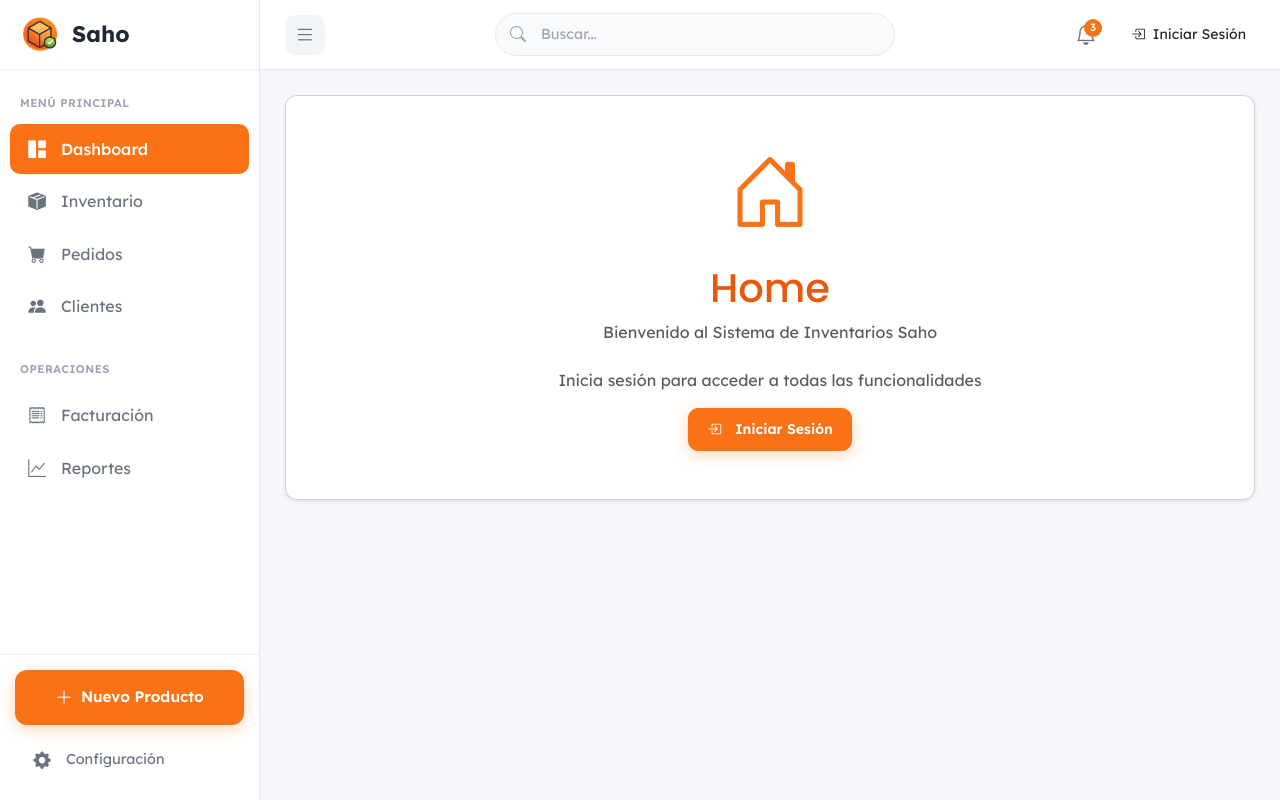
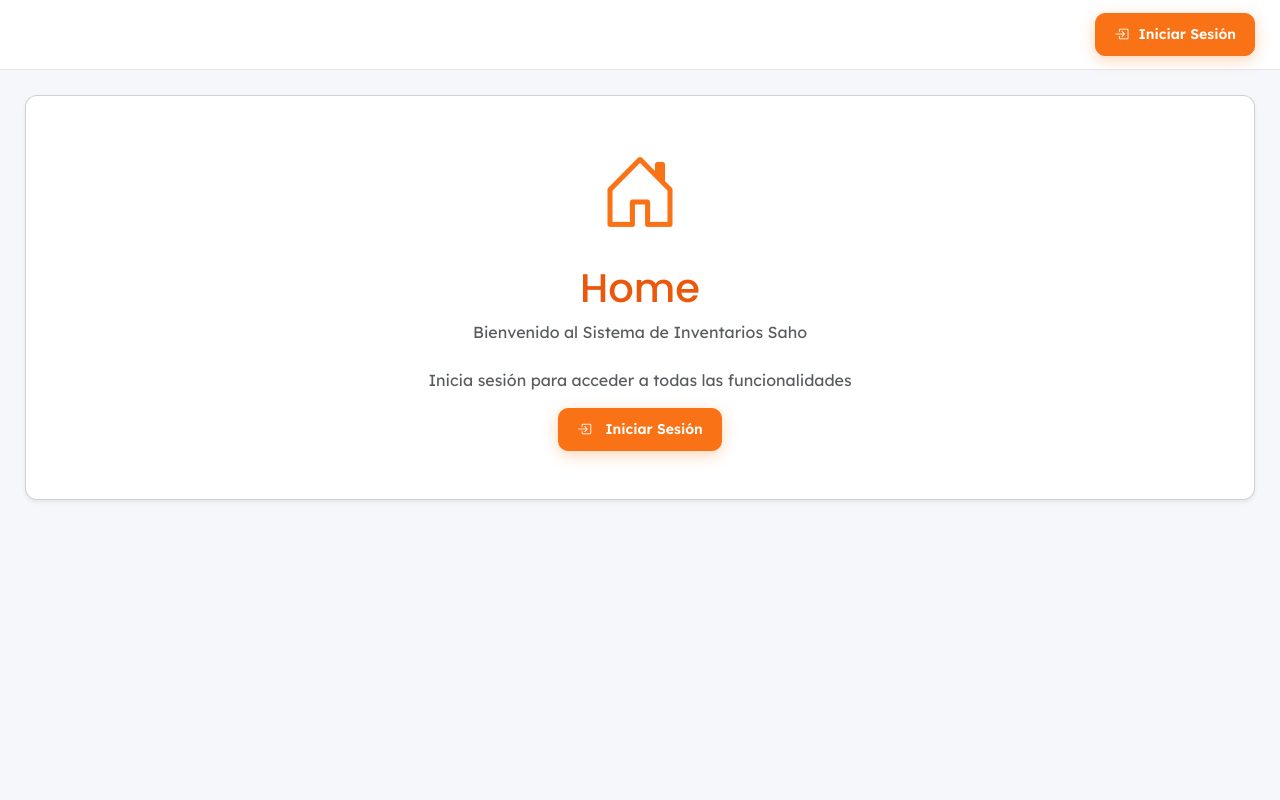
Before and after one commit to 4Vergara/inventarios, a CodeIgniter app: page /inventarios/ in a window 1280 px wide. Run offline with CodeIgniter, Linux system fonts and the light colour scheme; some libraries are stand-ins or nearby versions.

Commit message:
feat(header): implementar la visibilidad condicional de la barra lateral para usuarios no autenticados

```diff
--- a/application/views/layouts/header.php
+++ b/application/views/layouts/header.php
@@ -25,7 +25,8 @@
 	</script>
 	<script src="<?php echo IP_SERVER . 'assets/js/main.js'; ?>"></script>
 </head>
-<body class="admin-layout">
+<body class="admin-layout<?php echo (!isset($this->session->datosusuario) || !$this->session->datosusuario) ? ' no-sidebar' : ''; ?>">
+	<?php if (isset($this->session->datosusuario) && $this->session->datosusuario): ?>
 	<!-- Sidebar -->
 	<aside class="sidebar" id="sidebar">
 		<!-- Logo -->
@@ -105,6 +106,7 @@
 
 	<!-- Overlay para móvil -->
 	<div class="sidebar-overlay" id="sidebarOverlay"></div>
+	<?php endif; ?>
 
 	<!-- Contenedor Principal -->
 	<div class="main-wrapper" id="mainWrapper">
@@ -116,20 +118,7 @@
 				</button>
 			</div>
 
-			<div class="header-center">
-				<!-- Search -->
-				<div class="search-container">
-					<i class="bi bi-search search-icon"></i>
-					<input type="text" class="search-input" placeholder="Buscar...">
-				</div>
-			</div>
-
 			<div class="header-right">
-				<!-- Notificaciones -->
-				<button class="header-icon-btn">
-					<i class="bi bi-bell"></i>
-					<span class="notification-badge">3</span>
-				</button>
 
 				<!-- Usuario -->
 				<?php if (isset($this->session->datosusuario) && $this->session->datosusuario): ?>
@@ -158,7 +147,7 @@
 					</ul>
 				</div>
 				<?php else: ?>
-				<a href="<?php echo IP_SERVER . 'login'; ?>" class="btn btn-sm btn-primary-custom">
+				<a href="<?php echo IP_SERVER . 'login'; ?>" class="btn btn-sm btn-color_principal">
 					<i class="bi bi-box-arrow-in-right me-1"></i> Iniciar Sesión
 				</a>
 				<?php endif; ?>
--- a/assets/css/main.css
+++ b/assets/css/main.css
@@ -308,6 +308,19 @@ h1, h2, h3, h4, h5, h6 {
 	margin-left: var(--sidebar-collapsed-width) !important;
 }
 
+/* Sin sidebar (usuario no autenticado) */
+.no-sidebar .main-wrapper {
+	margin-left: 0 !important;
+}
+
+.no-sidebar .sidebar-toggle-btn {
+	display: none !important;
+}
+
+.no-sidebar .top-header {
+	width: 100% !important;
+}
+
 /* ==========================================
    TOP HEADER
    ========================================== */
```
